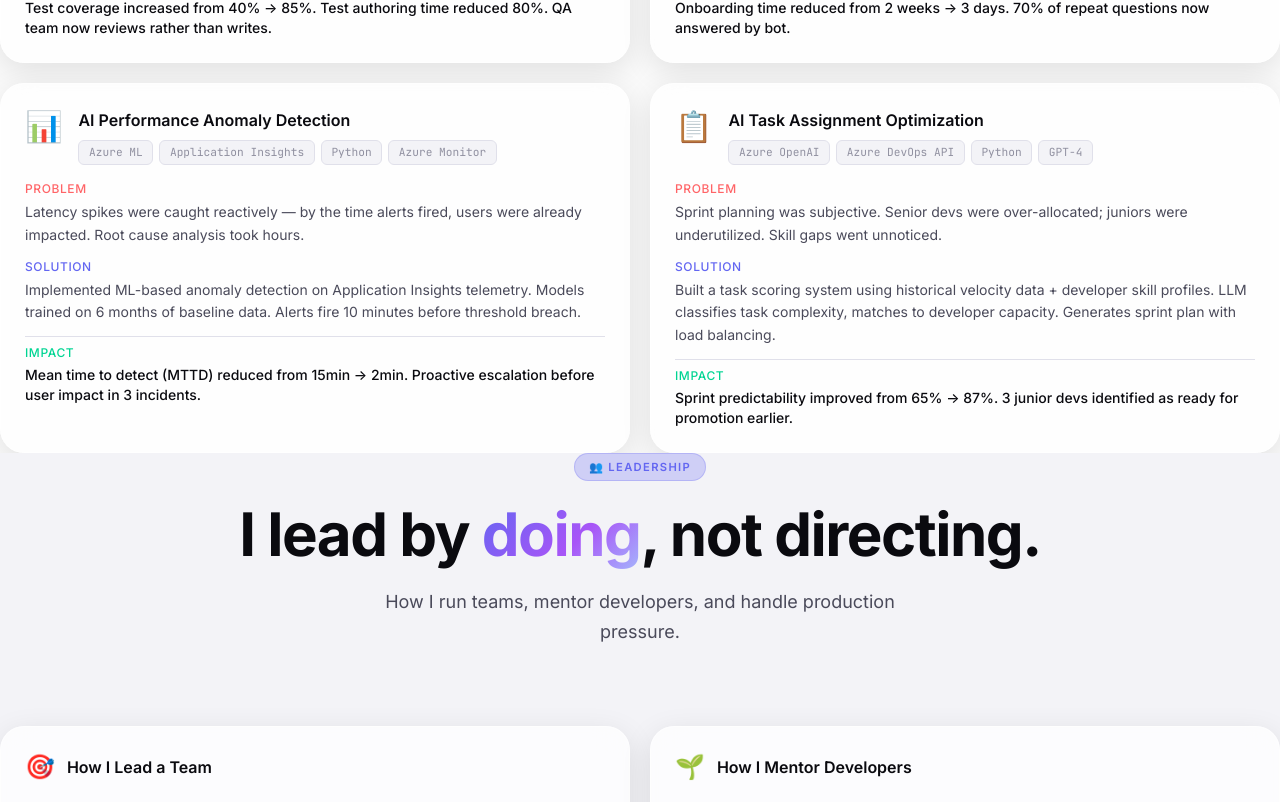
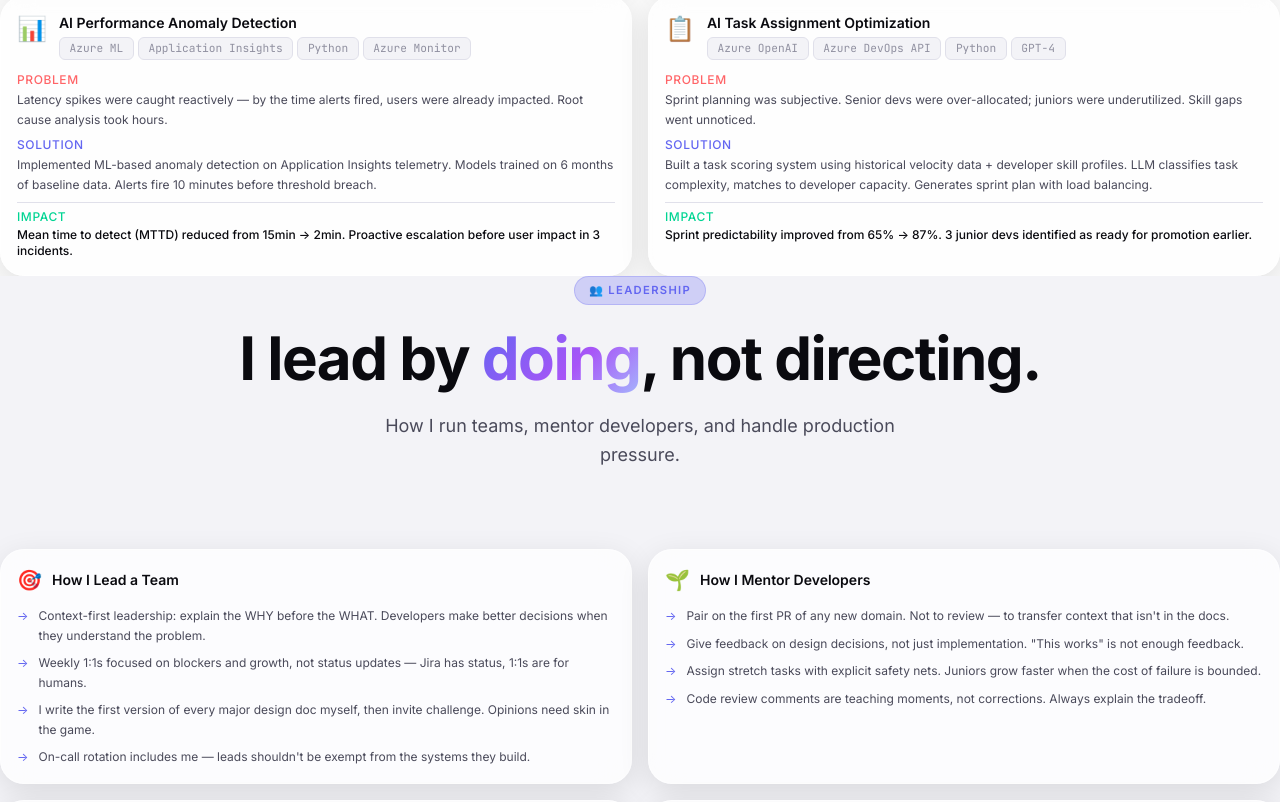
Before and after one commit to huyentran1306/portfolio-nth, a React (Vite) app: page /huyen-tran in a window 1280 px wide. Shown: the part 10501-11303 px from the top of the page. Built offline with nearby package versions, Linux system fonts and the light colour scheme.

Commit message:
fix: compact AI & Leadership section cards to match other sections

```diff
--- a/src/sections/AIAndLeadership.tsx
+++ b/src/sections/AIAndLeadership.tsx
@@ -11,40 +11,40 @@
           title={<>I use AI as an <span className="gradient-text">engineering tool</span>, not a trend.</>}
           subtitle="Four ways I integrated AI into production workflows at FPT Software — each with a real problem it solved."
         />
-        <div className="grid md:grid-cols-2 gap-5">
+        <div className="grid md:grid-cols-2 gap-4">
           {aiIntegrations.map((item, i) => (
             <motion.div
               key={item.id}
-              className="glass-card rounded-2xl p-6 space-y-4"
+              className="glass-card rounded-2xl p-4 space-y-3"
               initial={{ opacity: 0, y: 24 }}
               whileInView={{ opacity: 1, y: 0 }}
               viewport={{ once: true }}
               transition={{ delay: i * 0.1, type: 'spring', stiffness: 200, damping: 22 }}
-              whileHover={{ y: -4, scale: 1.01 }}
+              whileHover={{ y: -3, scale: 1.01 }}
             >
-              <div className="flex items-start gap-4">
-                <span className="text-3xl">{item.icon}</span>
+              <div className="flex items-start gap-3">
+                <span className="text-2xl flex-shrink-0">{item.icon}</span>
                 <div>
-                  <h3 className="font-semibold text-[var(--fg)] mb-0.5">{item.title}</h3>
-                  <div className="flex flex-wrap gap-1.5 mt-2">
+                  <h3 className="font-semibold text-sm text-[var(--fg)] mb-1">{item.title}</h3>
+                  <div className="flex flex-wrap gap-1 mt-1">
                     {item.tech.map((t) => (
-                      <span key={t} className="tag-chip">{t}</span>
+                      <span key={t} className="tag-chip text-xs px-2 py-0.5">{t}</span>
                     ))}
                   </div>
                 </div>
               </div>
-              <div className="space-y-3">
+              <div className="space-y-2">
                 <div>
-                  <div className="text-xs font-medium text-red-400 uppercase tracking-wider mb-1">Problem</div>
-                  <p className="text-sm text-[var(--fg-secondary)] leading-relaxed">{item.problem}</p>
+                  <div className="text-xs font-medium text-red-400 uppercase tracking-wider mb-0.5">Problem</div>
+                  <p className="text-xs text-[var(--fg-secondary)] leading-relaxed">{item.problem}</p>
                 </div>
                 <div>
-                  <div className="text-xs font-medium text-[var(--accent)] uppercase tracking-wider mb-1">Solution</div>
-                  <p className="text-sm text-[var(--fg-secondary)] leading-relaxed">{item.solution}</p>
+                  <div className="text-xs font-medium text-[var(--accent)] uppercase tracking-wider mb-0.5">Solution</div>
+                  <p className="text-xs text-[var(--fg-secondary)] leading-relaxed">{item.solution}</p>
                 </div>
-                <div className="pt-2 border-t border-[var(--border)]">
-                  <div className="text-xs font-medium text-emerald-400 uppercase tracking-wider mb-1">Impact</div>
-                  <p className="text-sm font-medium text-[var(--fg)]">{item.impact}</p>
+                <div className="pt-1.5 border-t border-[var(--border)]">
+                  <div className="text-xs font-medium text-emerald-400 uppercase tracking-wider mb-0.5">Impact</div>
+                  <p className="text-xs font-medium text-[var(--fg)]">{item.impact}</p>
                 </div>
               </div>
             </motion.div>
@@ -58,24 +58,24 @@
           title={<>I lead by <span className="gradient-text">doing</span>, not directing.</>}
           subtitle="How I run teams, mentor developers, and handle production pressure."
         />
-        <div className="grid md:grid-cols-2 gap-5">
+        <div className="grid md:grid-cols-2 gap-4">
           {leadershipData.map((item, i) => (
             <motion.div
               key={item.title}
-              className="glass-card rounded-2xl p-6"
+              className="glass-card rounded-2xl p-4"
               initial={{ opacity: 0, y: 24 }}
               whileInView={{ opacity: 1, y: 0 }}
               viewport={{ once: true }}
               transition={{ delay: i * 0.1, type: 'spring', stiffness: 200, damping: 22 }}
-              whileHover={{ y: -4, scale: 1.01 }}
+              whileHover={{ y: -3, scale: 1.01 }}
             >
-              <div className="flex items-center gap-3 mb-4">
-                <span className="text-2xl">{item.icon}</span>
-                <h3 className="font-semibold text-[var(--fg)]">{item.title}</h3>
+              <div className="flex items-center gap-2.5 mb-3">
+                <span className="text-xl">{item.icon}</span>
+                <h3 className="font-semibold text-sm text-[var(--fg)]">{item.title}</h3>
               </div>
-              <ul className="space-y-3">
+              <ul className="space-y-2">
                 {item.points.map((point) => (
-                  <li key={point} className="flex gap-3 text-sm">
+                  <li key={point} className="flex gap-2.5 text-xs">
                     <span className="text-[var(--accent)] flex-shrink-0 mt-0.5">→</span>
                     <span className="text-[var(--fg-secondary)] leading-relaxed">{point}</span>
                   </li>
```
